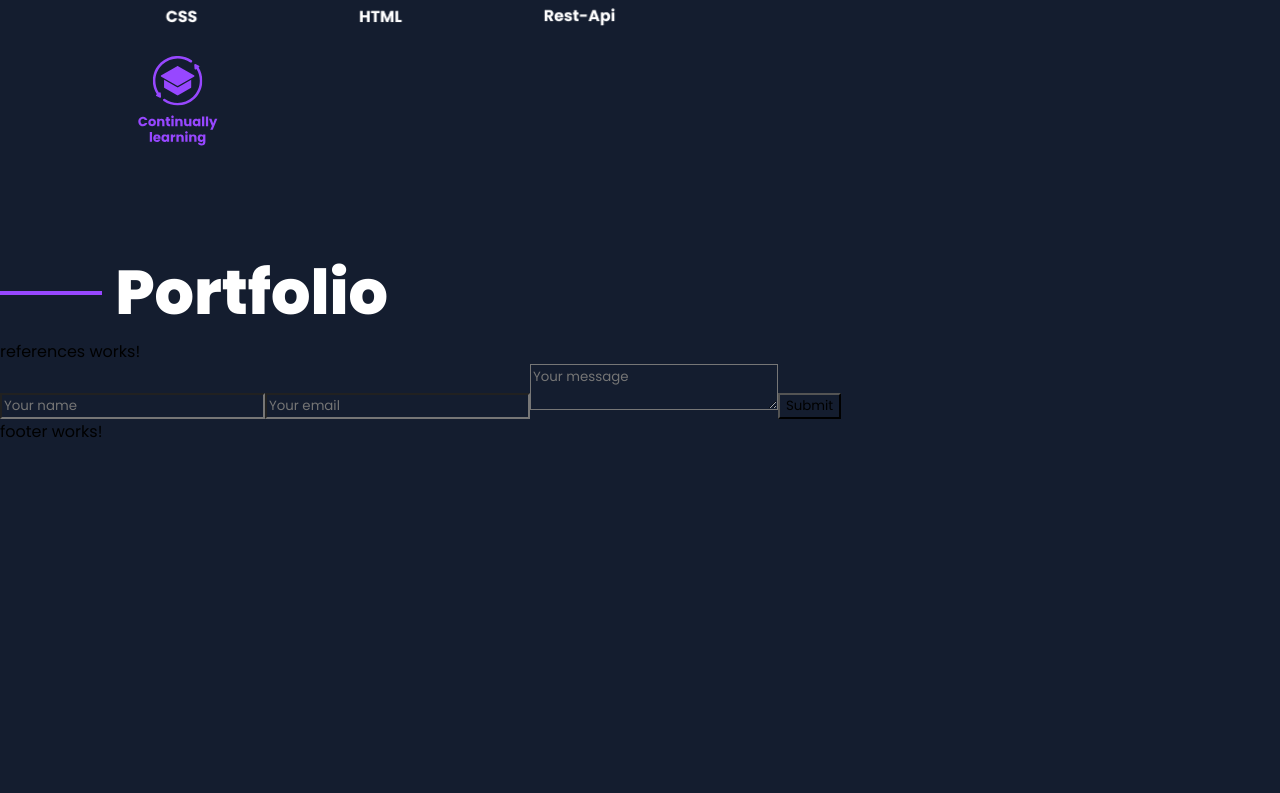
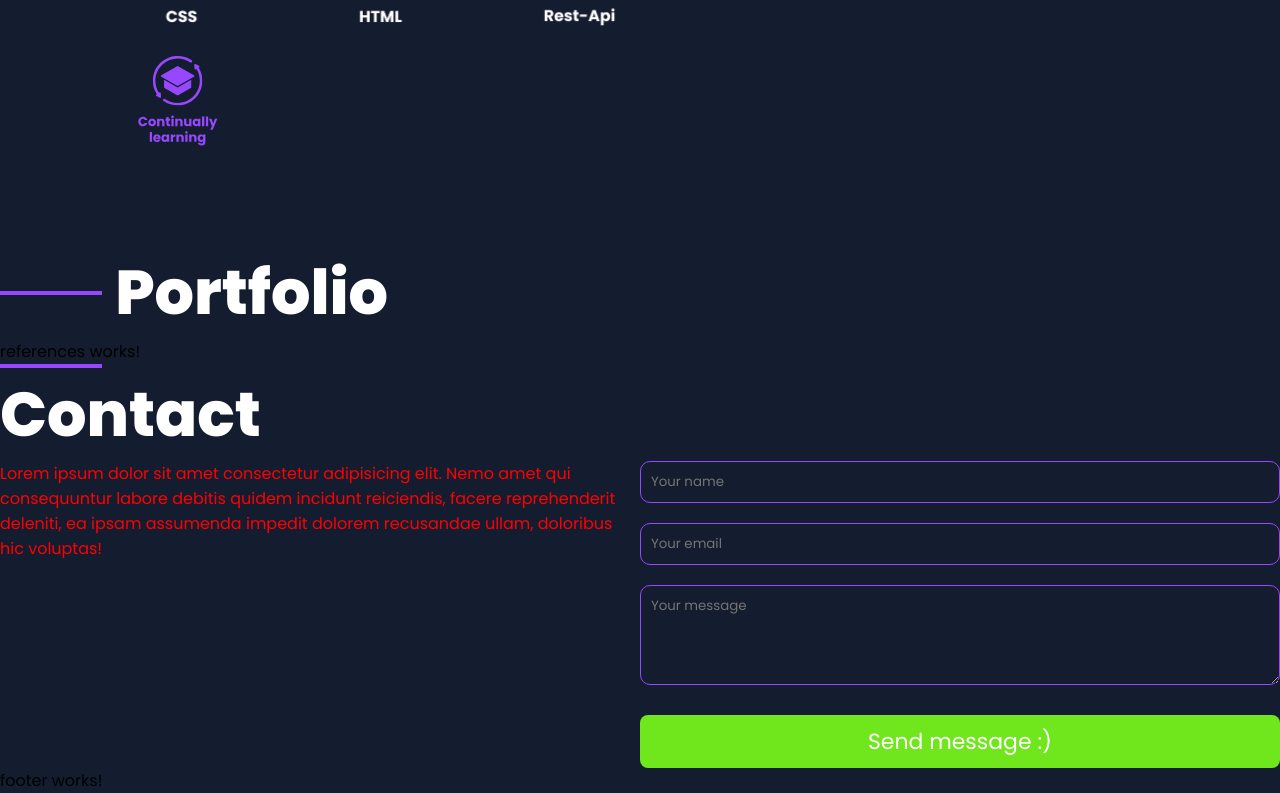
Before and after one commit to galina-antipin/Angular-My-Portfolio, an Angular app: page / in a window 1280 px wide. Shown: the part 1339-2132 px from the top of the page. Before the commit the page ends 1783 px from the top, so only its background shows below. Built offline with nearby package versions, Linux system fonts and the light colour scheme.

Commit message:
styled contact inputfields

```diff
--- a/src/app/main-content/contact/contact.component.html
+++ b/src/app/main-content/contact/contact.component.html
@@ -1,15 +1,36 @@
 <section>
+    <div class="left-line"></div>
+    <h1>Contact</h1>
+
+    <div class="contact-wrapper">
+        <div class="left-content">
+            <span>Lorem ipsum dolor sit amet consectetur adipisicing elit. Nemo amet qui consequuntur labore debitis
+                quidem incidunt reiciendis, facere reprehenderit deleniti, ea ipsam assumenda impedit dolorem recusandae
+                ullam,
+                doloribus hic voluptas!</span>
+        </div>
+
         <form (ngSubmit)="onSubmit(contactForm)" #contactForm="ngForm">
             <input #name="ngModel" [(ngModel)]="contactData.name" name="name" type="text" id="name"
                 placeholder="Your name" required>
-        @if (!name.valid && name.touched) {<span>Please enter your name</span>}
-        <input #email="ngModel" [(ngModel)]="contactData.email" name="email" type="email" placeholder="Your email" required
-            pattern="[a-zA-Z0-9._%+\-]+@[a-zA-Z0-9.\-]+\.[a-zA-Z]{2,}">
-        @if(!email.valid && email.touched){<span>Please enter a valid e-mail</span>}
+            @if (!name.valid && name.touched) {
+            <span>Please enter your name</span>
+            }
+
+            <input #email="ngModel" [(ngModel)]="contactData.email" name="email" type="email" placeholder="Your email"
+                required pattern="[a-zA-Z0-9._%+\-]+@[a-zA-Z0-9.\-]+\.[a-zA-Z]{2,}">
+            @if (!email.valid && email.touched) {
+            <span>Please enter a valid email</span>
+            }
 
             <textarea #message="ngModel" [(ngModel)]="contactData.message" name="message" id="message"
                 placeholder="Your message" required></textarea>
-        @if (!message.valid && message.touched){<span> Please enter a message</span>}
-        <input type="submit" value="Submit">
+            @if (!message.valid && message.touched) {
+            <span>Please enter a message</span>
+            }
+
+            <button type="submit">Send message :)</button>
         </form>
+    </div>
+
 </section>
--- a/src/app/main-content/contact/contact.component.scss
+++ b/src/app/main-content/contact/contact.component.scss
@@ -1,5 +1,56 @@
 section {
     display: flex;
     flex-direction: column;
+    justify-content: space-between;
+    width: 100%;
 }
-span {color: white;}
+
+span {
+    color: red;
+}
+
+.contact-wrapper {
+    display: flex;
+}
+
+.left-content {
+    width: 50%;
+}
+
+form {
+    display: flex;
+    flex-direction: column;
+    width: 50%;
+}
+
+input, textarea {
+    border: 1px solid #9747FF;
+    border-radius: 10px;
+    padding: 10px;
+    margin-bottom: 20px;
+    color: white;
+
+    &:hover {
+        border-color: #70E61C;
+    }
+
+    :focus, input:-webkit-autofill:focus {
+        border-color: red;
+        background-image: url('./../../../assets/img/warning-icon.png');
+        background-repeat: no-repeat;
+        background-position: right 10px center;
+        background-size: 16px;
+    }
+
+    &:valid {
+        border-color: #70E61C;
+        background-image: url('../../../assets/img/check-icon.png');
+        background-position: right 10px center;
+        background-repeat: no-repeat;
+
+    }
+}
+
+textarea {
+    height: 100px;
+}
--- a/src/app/shared/components/header/header.component.html
+++ b/src/app/shared/components/header/header.component.html
@@ -7,6 +7,7 @@
             <a href="#about-me">About me</a>
             <a href="#skills">Skills</a>
             <a href="#portfolio">Portfolio</a>
+            <a href="#contact">Contact</a>
             <img src="./../../../../assets/img/germany.png" alt="german-translation">
         </nav>
     </section>
```
Also changed, not shown: src/assets/img/check-icon.png (added), src/assets/img/warning-icon.png (added). Lines whose indentation alone changed are shown as unchanged.
